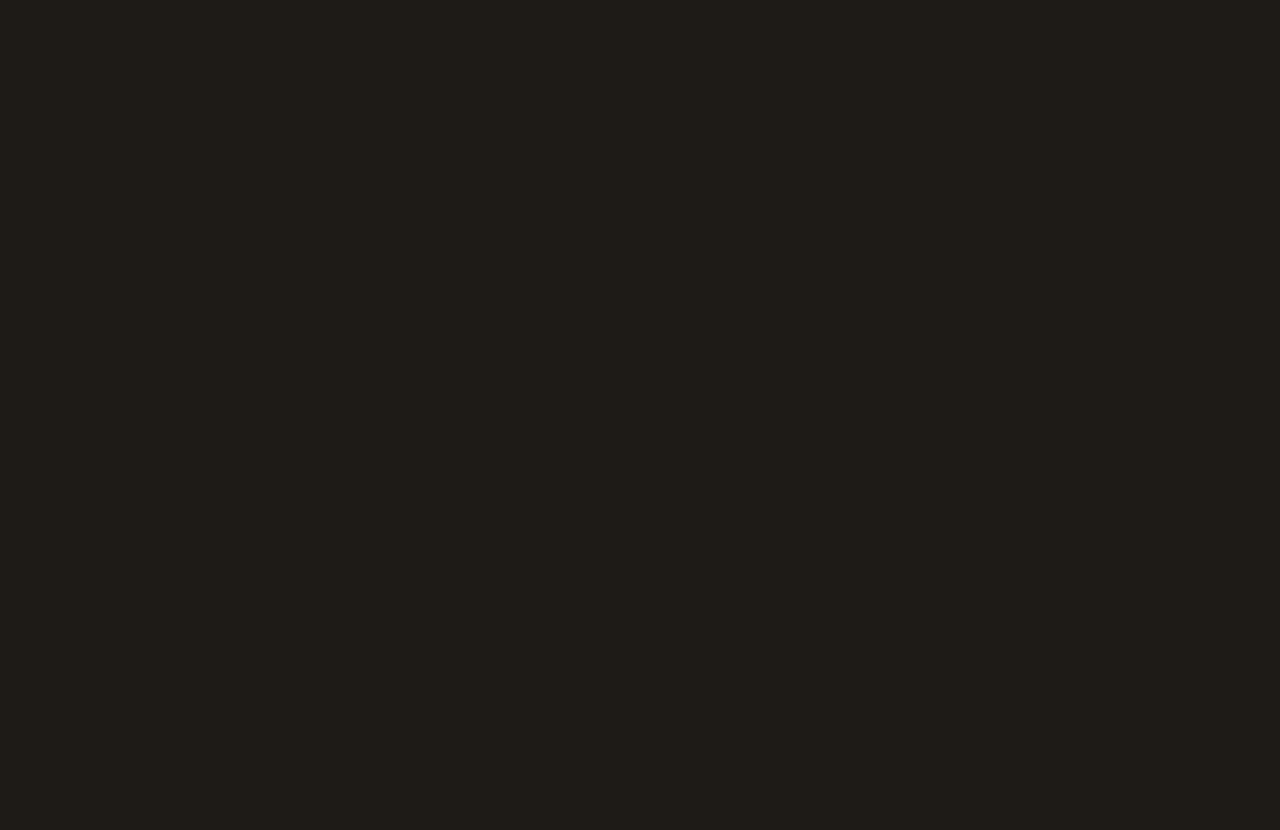
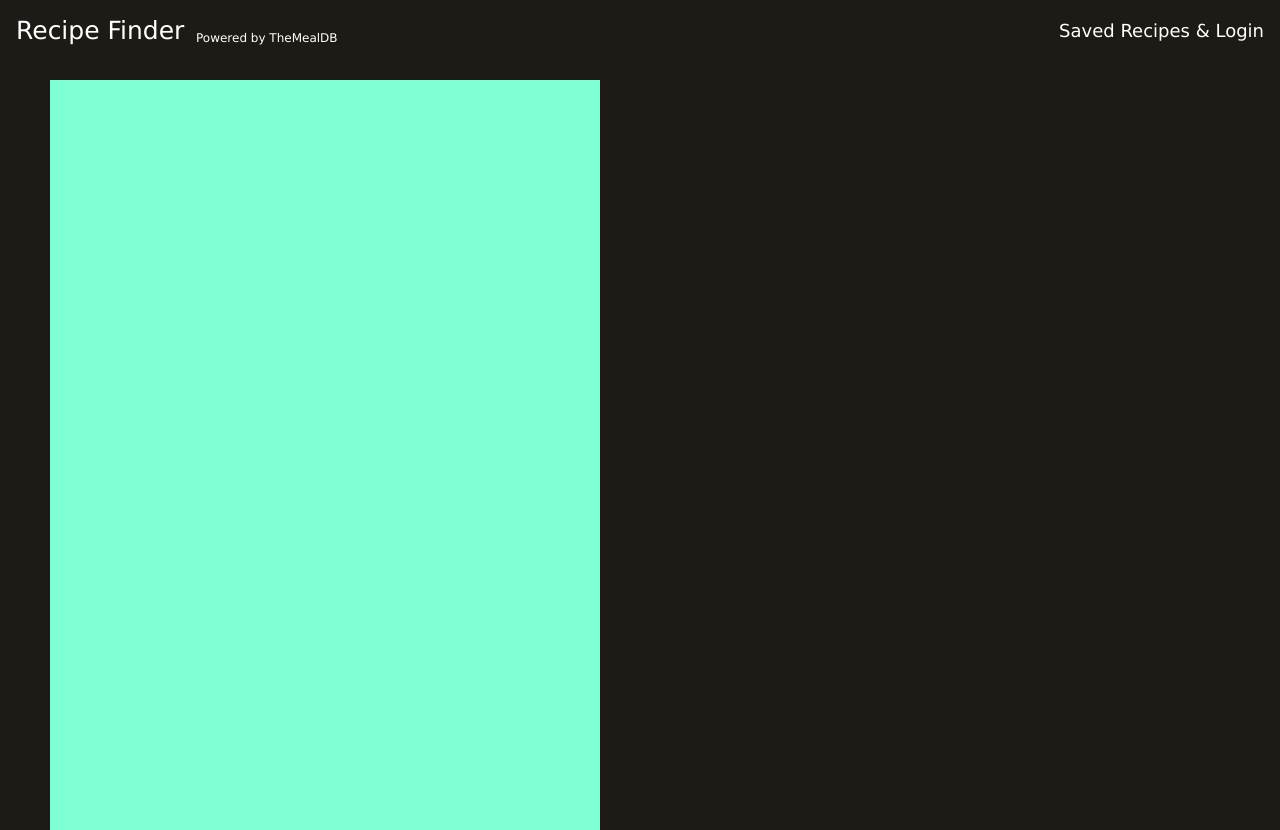
Before and after one commit to Victor-Jedamanov/recipe-finder, a React app: page /1 in a window 1280 px wide. Before the commit this address had no page. Before the commit the page ends 800 px from the top, so only its background shows below. Built offline with nearby package versions, Linux system fonts and the light colour scheme; no server answers; the HTML template or start-up script is replaced by a standard one.

Commit message:
Added dynamic meal pages, improved meal component, improved general css, added NotFoundPage, added header link

```diff
--- a/src/App.tsx
+++ b/src/App.tsx
@@ -1,10 +1,14 @@
 import { Route, Routes } from 'react-router';
 import HomePage from './pages/HomePage';
+import MealPage from './pages/MealPage';
+import NotFoundPage from './pages/NotFoundPage';
 
 function App() {
   return (
     <Routes>
       <Route index element={<HomePage />} />
+      <Route path="/:idMeal" element={<MealPage />} />
+      <Route path="*" element={<NotFoundPage />} />
     </Routes>
   );
 }
--- a/src/components/Header.css
+++ b/src/components/Header.css
@@ -3,6 +3,8 @@
 
   padding-left: 1rem;
   padding-right: 1rem;
+
+  background-color: rgb(var(--base-primary));
 
   display: flex;
   align-items: center;
@@ -24,6 +26,9 @@
   width: 170px;
 
   font-size: 25px;
+
+  text-decoration: none;
+  color: white;
 }
 
 .api-credit {
--- a/src/components/Header.tsx
+++ b/src/components/Header.tsx
@@ -1,3 +1,4 @@
+import { NavLink } from 'react-router';
 import './Header.css';
 
 function Header() {
@@ -5,9 +6,9 @@
     <>
       <div className="header">
         <div className="nav-left">
-          <div className="project-name">
+          <NavLink className="project-name" to="/">
             Recipe Finder
-          </div>
+          </NavLink>
           <div className="api-credit">
             Powered by TheMealDB
           </div>
--- a/src/components/Meal.css
+++ b/src/components/Meal.css
@@ -1,11 +1,41 @@
 .meal-block {
-  height: 250px;
+  height: 315px;
   width: 250px;
+
   background-color: white;
   border-radius: 10px;
+
   padding: 10px;
+
+  color: black;
+  text-align: center;
 }
 
-.meal-image {
+.meal-block .meal-image-container {
   height: 250px;
 }
+
+.meal-block .meal-image {
+  height: 250px;
+}
+
+.meal-block .meal-text-container {
+  height: 55px;
+  width: 240px;
+
+  background-color: grey;
+  border-bottom-left-radius: 10px;
+  border-bottom-right-radius: 10px;
+
+  padding: 5px;
+}
+
+.meal-block .meal-name {
+  font-size: 16px;
+
+}
+
+.meal-block .meal-country {
+  font-size: 14px;
+  font-weight: bold;
+}
--- a/src/components/Meal.tsx
+++ b/src/components/Meal.tsx
@@ -1,3 +1,4 @@
+import { NavLink } from 'react-router';
 import './Meal.css';
 
 import type { MealRequest } from '../types/MealRequest';
@@ -5,7 +6,18 @@
 function Meal({ MealRequest }: { MealRequest: MealRequest }) {
   return (
     <div className="meal-block">
-      <img className="meal-image" src={MealRequest.strMealThumb}/>
+      <NavLink className="meal-image-container" to={MealRequest.idMeal}>
+        <img className="meal-image" src={MealRequest.strMealThumb} />
+      </NavLink>
+
+      <div className="meal-text-container">
+        <div className="meal-name">
+          {MealRequest.strMeal}
+        </div>
+        <div className="meal-country">
+          {MealRequest.strCountry}
+        </div>
+      </div>
     </div>
   );
 }
--- a/src/index.css
+++ b/src/index.css
@@ -1,5 +1,7 @@
 :root {
   --base-primary: 30, 27, 23;
+
+  scrollbar-width: none
 }
 
 body {
--- a/src/pages/HomePage.tsx
+++ b/src/pages/HomePage.tsx
@@ -27,8 +27,6 @@
       <Header />
 
       <div className="home-page" >
-        This is the HomePage {requestedMeals[0] && requestedMeals[0].idMeal}
-
         <Grid
           sx={{
             justifyContent: "center",
--- /dev/null
+++ b/src/pages/MealPage.css
@@ -0,0 +1,18 @@
+.meal-page {
+  margin-top: 60px;
+}
+
+.meal-page .meal-display {
+  height: 700px;
+  width: 500px;
+
+  background-color: aquamarine;
+
+  padding: 25px;
+  margin-top: 80px;
+  margin-left: 50px;
+}
+
+.meal-page .meal-image {
+  height: 500px;
+}
--- /dev/null
+++ b/src/pages/MealPage.tsx
@@ -0,0 +1,35 @@
+import { useState, useEffect } from "react";
+import { useParams } from "react-router";
+import Header from "../components/Header";
+import './MealPage.css';
+
+import type { MealInfo } from "../types/MealInfo";
+
+function MealPage() {
+  const { idMeal } = useParams();
+  const [mealPageInfo, setMealPageInfo] = useState<MealInfo | null>(null);
+
+  useEffect(() => {
+    fetch(`https://www.themealdb.com/api/json/v1/1/lookup.php?i=${idMeal}`)
+      .then((response) => response.json())
+      .then((json) => setMealPageInfo(json.meals[0]));
+  }, [idMeal]);
+
+  console.log(mealPageInfo);
+
+  return (
+    <>
+      <title>{mealPageInfo?.strMeal}</title>
+
+      <Header />
+
+      <div className="meal-page">
+        <div className="meal-display">
+          <img className="meal-image" src={mealPageInfo?.strMealThumb} />
+        </div>
+      </div>
+    </>
+  );
+}
+
+export default MealPage;
--- /dev/null
+++ b/src/pages/NotFoundPage.css
@@ -0,0 +1,3 @@
+.not-found-page {
+  margin-top: 60px;
+}
--- /dev/null
+++ b/src/pages/NotFoundPage.tsx
@@ -0,0 +1,18 @@
+import Header from "../components/Header";
+import './NotFoundPage.css';
+
+function NotFoundPage() {
+  return (
+    <>
+      <title>Page Not Found</title>
+
+      <Header />
+
+      <div className="not-found-page">
+        Page Not Found
+      </div>
+    </>
+  );
+}
+
+export default NotFoundPage;
```
